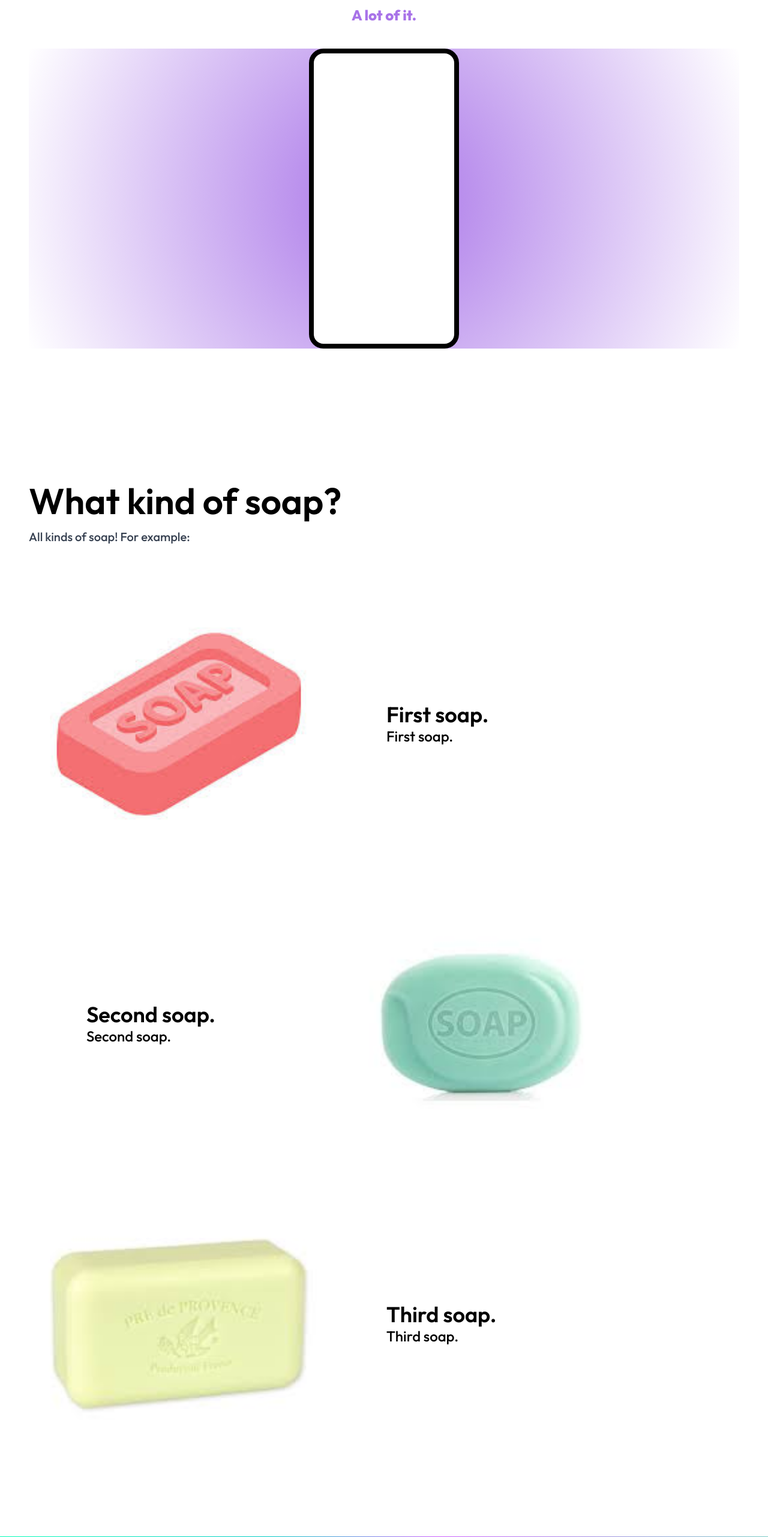
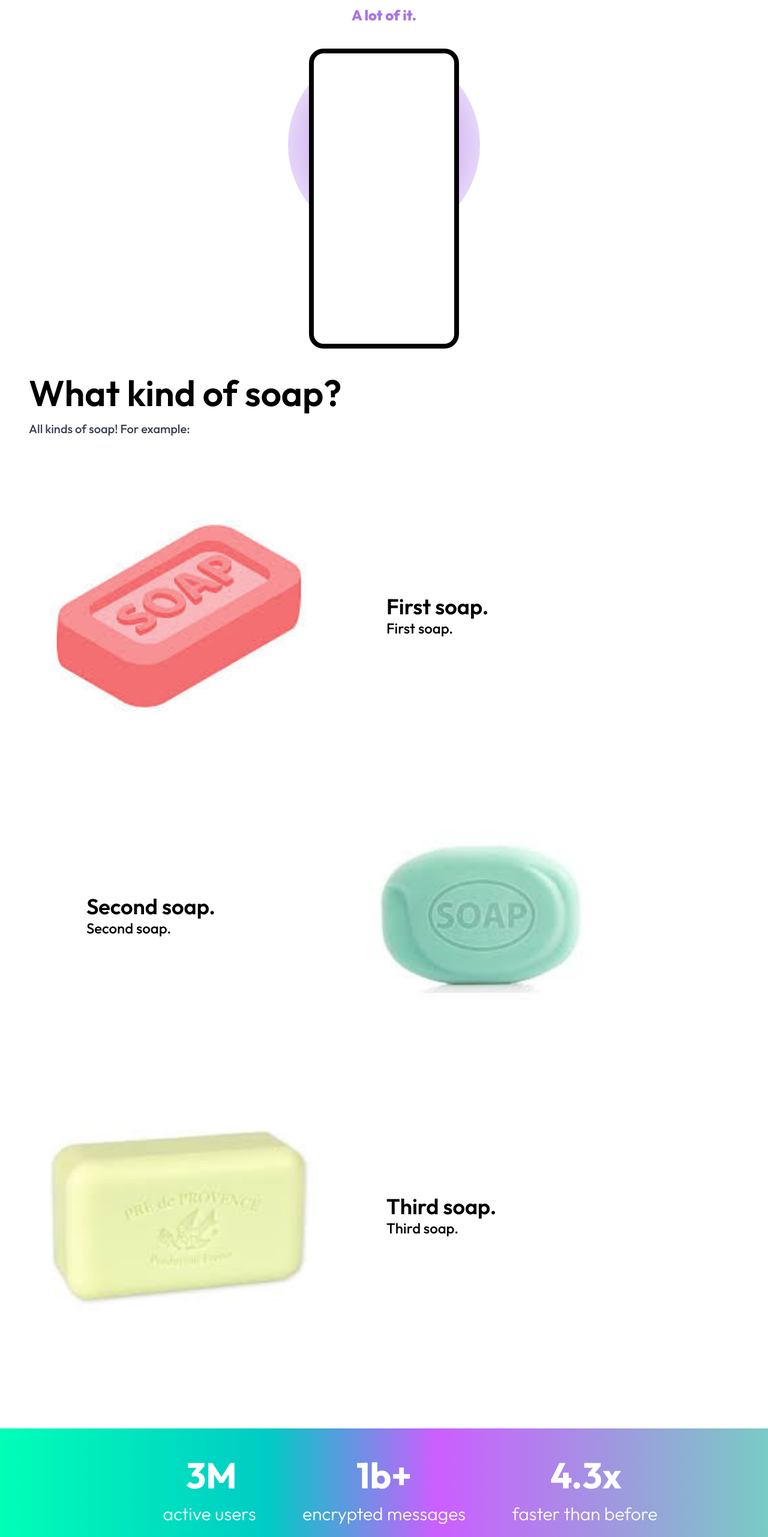
Before and after one commit to shotoyaar/gLandingpage, a Next.js app: page / in a window 1280 px wide. Shown: the part 235-2797 px from the top of the page at 60% size. Built offline with nearby package versions, Linux system fonts and the light colour scheme.

Commit message:
feat: gradient size tweaked and one more section added.

```diff
--- a/src/app/page.tsx
+++ b/src/app/page.tsx
@@ -19,17 +19,17 @@ export default function Home() {
           <motion.div initial={{ opacity: 0.5, y: 140 }} animate={{ opacity: 1, y: 0 }} transition={{ delay: 0.3, duration: 0.8, ease: "easeInOut" }}>
             <motion.h1 className="mb-4 mt-10 text-9xl font-semibold tracking-tight landing-none text-black lg:text-6xl md:text-5xl">We sell soap.</motion.h1>
             <motion.h2 className="mb-10 text-2xl text-[#A873E8] font-extrabold">A lot of it.</motion.h2>
-            <div className="bg-[rgb(168,115,232)] bg-[radial-gradient(circle,_rgba(168,115,232,1)_0%,_rgba(255,255,255,1)_100%)] max-w-full">
+            <div className="bg-[rgb(168,115,232)] bg-[radial-gradient(circle,_rgba(168,115,232,1)_0%,_rgba(255,255,255,1)_100%)] w-80 h-80 mx-auto rounded-full">
               <div className="bg-white h-[500px] w-[250px] justify-center items-center mx-auto rounded-3xl border-8 border-solid border-black"></div>
             </div>
           </motion.div>
         </div>
 
-        <motion.div initial={{ opacity: 0, y: 100 }} whileInView={{ opacity: 1, y: 0 }} transition={{ delay: 0.3, duration: 0.8, ease: "easeIn" }} className="py-8 px-4 mx-auto max-w-screen-xl lg:py-16 lg:px-12">
-          <h1 className="mb-4 mt-24 text-6xl font-semibold tracking-light landing-none text-black lg:font-4xl md:font-5xl">What kind of soap?</h1>
-          <p className="mb-12 text-2xl font-medium tracking-light landing-none text-gray-700 lg:text-xl md:text-base">All kinds of soap! For example:</p>
+        <div className="py-8 px-4 mx-auto max-w-screen-xl lg:py-16 lg:px-12">
+          <motion.h1 initial={{ opacity: 0, y: 100 }} whileInView={{ opacity: 1, y: 0 }} transition={{ delay: 0.3, duration: 0.8, ease: "easeInOut" }} className="mb-4 mt-24 text-6xl font-semibold tracking-light landing-none text-black lg:font-4xl md:font-5xl">What kind of soap?</motion.h1>
+          <motion.p initial={{ opacity: 0, y: 100 }} whileInView={{ opacity: 1, y: 0 }} transition={{ delay: 0.3, duration: 0.8, ease: "easeInOut" }} className="mb-12 text-2xl font-medium tracking-light landing-none text-gray-700 lg:text-xl md:text-base">All kinds of soap! For example:</motion.p>
 
-          <div className="flex flex-row">
+          <motion.div initial={{ opacity: 0, y: 100 }} whileInView={{ opacity: 1, y: 0 }} transition={{ delay: 0.3, duration: 0.8, ease: "easeInOut" }} className="flex flex-row">
             <Image
               src="/soap1.jpg"
               alt="soap1"
@@ -40,8 +40,8 @@ export default function Home() {
               <p className="text-4xl text-black font-semibold text-center mt-auto ml-24">First soap.</p>
               <p className="text-2xl text-grey-800 font-medium mt-0 my-auto ml-24">First soap.</p>
             </section>
-          </div>
-          <div className="flex flex-row">
+          </motion.div>
+          <motion.div initial={{ opacity: 0, y: 100 }} whileInView={{ opacity: 1, y: 0 }} transition={{ delay: 0.3, duration: 0.8, ease: "easeInOut" }} className="flex flex-row">
             <section className="flex flex-col">
               <p className="text-4xl text-black font-semibold text-center mt-auto ml-24">Second soap.</p>
               <p className="text-2xl text-grey-800 font-medium mt-0 my-auto ml-24">Second soap.</p>
@@ -53,8 +53,8 @@ export default function Home() {
               width={500}
               className="justify-center items-center mx-auto"
             />
-          </div>
-          <div className="flex flex-row">
+          </motion.div>
+          <motion.div initial={{ opacity: 0, y: 100 }} whileInView={{ opacity: 1, y: 0 }} transition={{ delay: 0.3, duration: 0.8, ease: "easeInOut" }} className="flex flex-row">
             <Image
               src="/soap3.jpg"
               alt="soap3"
@@ -65,24 +65,41 @@ export default function Home() {
               <p className="text-4xl text-black font-semibold text-center mt-auto ml-24">Third soap.</p>
               <p className="text-2xl text-grey-800 font-medium mt-0 my-auto ml-24">Third soap.</p>
             </section>
-          </div>
+          </motion.div>
+        </div>
 
-        </motion.div>
+        <div className="bg-[rgb(0, 255, 183)] bg-[linear-gradient(90deg,_rgba(0,255,183,1)_0%,_rgba(0,203,197,1)_35%,_rgba(204,94,255,1)_57%,_rgba(121,203,197,1)_100%)] max-w-full my-10 flex flex-row text-white py-12" id="gay">
+          <motion.div initial={{ opacity: 0, y: 100 }} whileInView={{ opacity: 1, y: 0 }} transition={{ delay: 0.3, duration: 0.8, ease: "easeInOut" }} className="flex flex-col flex-1 text-center my-auto">
+            <p className="text-6xl font-bold text-center ml-auto mr-8">3M</p>
+            <p className="text-3xl font-light ml-auto mt-4">active users</p>
+          </motion.div>
+          <motion.div initial={{ opacity: 0, y: 100 }} whileInView={{ opacity: 1, y: 0 }} transition={{ delay: 0.5, duration: 0.8, ease: "easeInOut" }} className="flex flex-col flex-1 text-center my-auto">
+            <p className="text-6xl font-bold mx-auto">1b+</p>
+            <p className="text-3xl font-light mx-auto mt-4">encrypted messages</p>
+          </motion.div>
+          <motion.div initial={{ opacity: 0, y: 100 }} whileInView={{ opacity: 1, y: 0 }} transition={{ delay: 0.7, duration: 0.8, ease: "easeInOut" }} className="flex flex-col flex-1 text-center my-auto">
+            <p className="text-6xl font-bold mr-auto ml-16">4.3x</p>
+            <p className="text-3xl font-light mt-4 mr-auto">faster than before</p>
+          </motion.div>
+        </div>
 
-        <div className="bg-[rgb(0, 255, 183)] bg-[linear-gradient(90deg,_rgba(0,255,183,1)_0%,_rgba(0,203,197,1)_35%,_rgba(204,94,255,1)_57%,_rgba(121,203,197,1)_100%)] max-w-full h-48 my-10 flex flex-row" id="gay">
-          <div className="flex flex-col flex-1 text-center my-auto">
-            <p className="text-center ml-auto mr-8">3M</p>
-            <p className="ml-auto">active users</p>
-          </div>
-          <div className="flex flex-col flex-1 text-center my-auto">
-            <p className="mx-auto">1b+</p>
-            <p className="mx-auto">encrypted messages</p>
-          </div>
-          <div className="flex flex-col flex-1 text-center my-auto">
-            <p className="mr-auto ml-12">4.3x</p>
-            <p className="mr-auto">faster than before</p>
-          </div>
+        <div className="py-8 px-4 mx-auto max-w-screen-xl lg:py-16 lg:px-12">
+          <motion.p
+            initial={{ opacity: 0, y: 100 }}
+            whileInView={{ opacity: 1, y: 0 }}
+            transition={{ delay: 0.3, duration: 0.8, ease: "easeInOut" }}
+            className="my-4 text-6xl font-semibold tracking-light landing-none text-black lg:font-4xl md:font-5xl">
+            Send money to <br /> friends & family
+          </motion.p>
+          <motion.p
+            initial={{ opacity: 0, y: 100 }}
+            whileInView={{ opacity: 1, y: 0 }}
+            transition={{ delay: 0.3, duration: 0.8, ease: "easeInOut" }}
+            className="mb-12 text-2xl font-medium tracking-light landing-none text-gray-700 lg:text-xl md:text-base">
+            Send and receive money securely and easily.
+          </motion.p>
         </div>
+
       </span>
     </main >
   );
```
